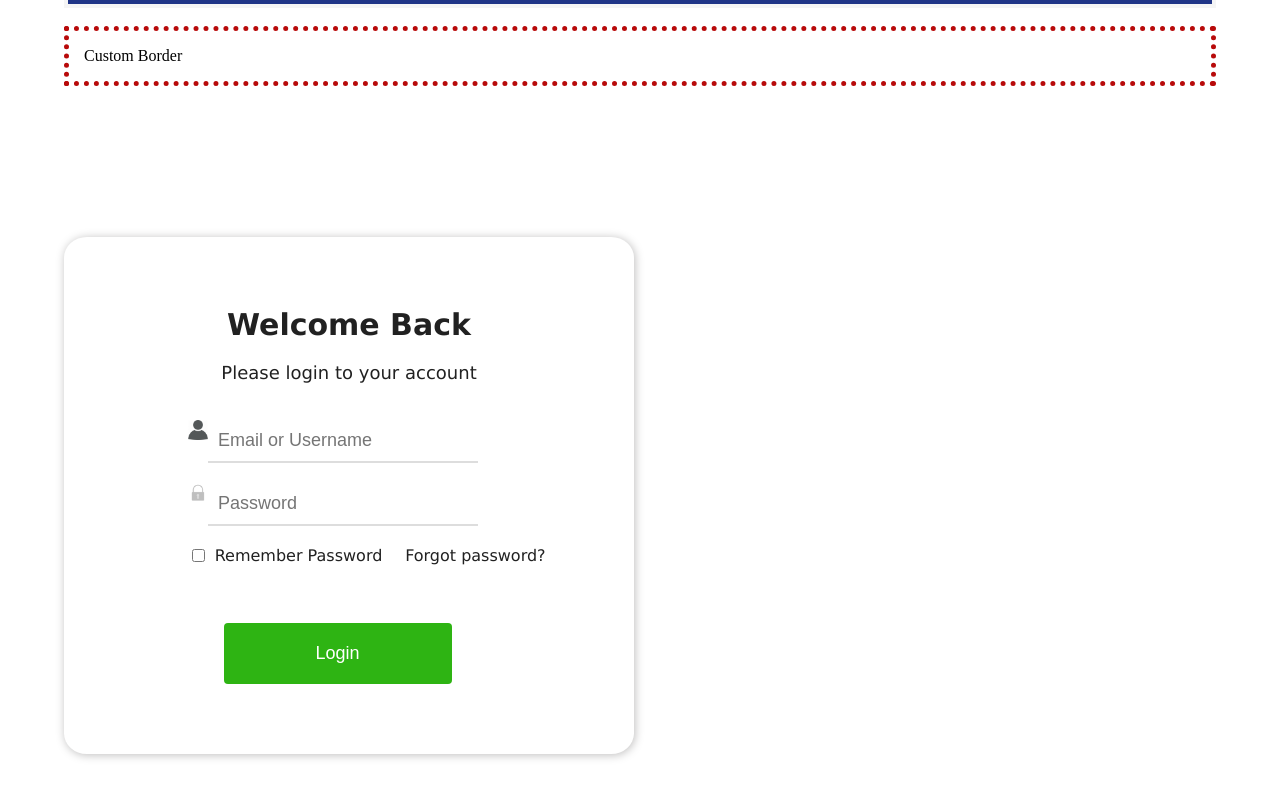
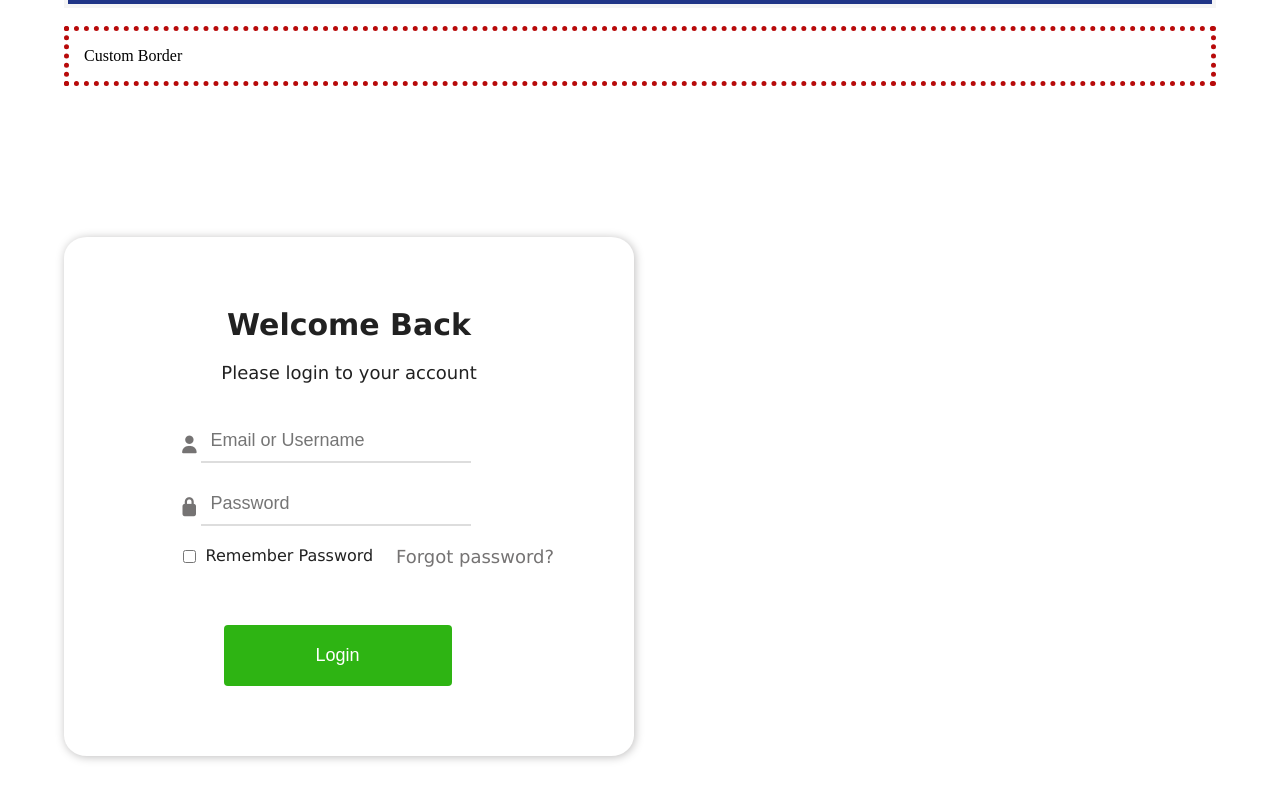
Before and after one commit to kanciltob412/KodingAkademi, a plain HTML site: page Class 1108/box.html in a window 1280 px wide. Shown: the part 484-1284 px from the top of the page. Drawn offline with Linux system fonts and the light colour scheme.

Commit message:
first commit

```diff
--- a/Class 1108/box.css
+++ b/Class 1108/box.css
@@ -75,15 +75,21 @@ textarea {
     font-size: 18px;
 }
 
-.input-icon {
-    width: 20px;
-    height: 20px;
-    margin-left: 10px;
+input[type="checkbox"] {
+    margin-right: 10px;
+    margin-left: 1%;
 }
 
-input[type="checkbox"] {
-    margin-right: 10px;
-    margin-left: 3%;
+.fa-user {
+color: #757373;
+font-size: 18px;
+margin-top: 15px;
+}
+
+.fa-lock {
+    color: #757373;
+    font-size: 18px;
+    margin-top: 15px;
 }
 
 button[type="submit"] {
--- a/Class 1108/box.html
+++ b/Class 1108/box.html
@@ -5,6 +5,7 @@
     <meta charset="UTF-8">
     <meta name="viewport" content="width=device-width, initial-scale=1.0">
     <link rel="stylesheet" href="box.css">
+    <link rel="stylesheet" href="https://cdnjs.cloudflare.com/ajax/libs/font-awesome/7.0.0/css/all.min.css" integrity="sha512-DxV+EoADOkOygM4IR9yXP8Sb2qwgidEmeqAEmDKIOfPRQZOWbXCzLC6vjbZyy0vPisbH2SyW27+ddLVCN+OMzQ==" crossorigin="anonymous" referrerpolicy="no-referrer" />
     <title>boxes</title>
 </head>
 
@@ -46,17 +47,17 @@
 
         <form>
             <div class="form">
-                <img src="aset/user-icon.png" alt="" class="input-icon">
+                <i class="fa-solid fa-user"></i>
                 <input type="email" placeholder="Email or Username">
 
             </div>
             <div class="form">
-                <img src="aset/lock-icon.png" alt="" class="input-icon">
+                <i class="fa-solid fa-lock"></i>
                 <input type="password" placeholder="Password">
             </div>
 
             <div class="form">
-                <input type="checkbox"> Remember Password <span style="padding-left: 5%;"> Forgot password? </span>
+                <input type="checkbox">Remember Password <span style="padding-left: 5%; color: #757373; font-size: 18px;">Forgot password? </span>
             </div>
             <br>
             <br>
```
